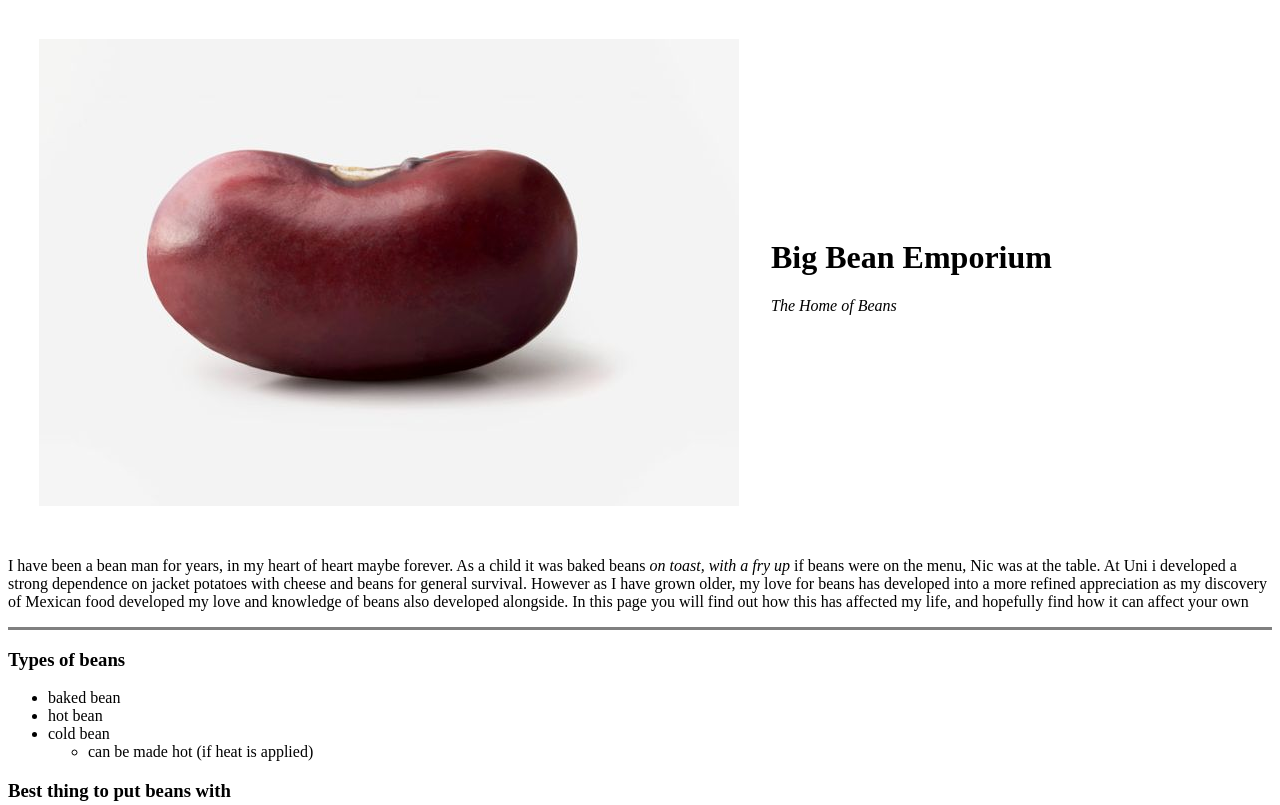
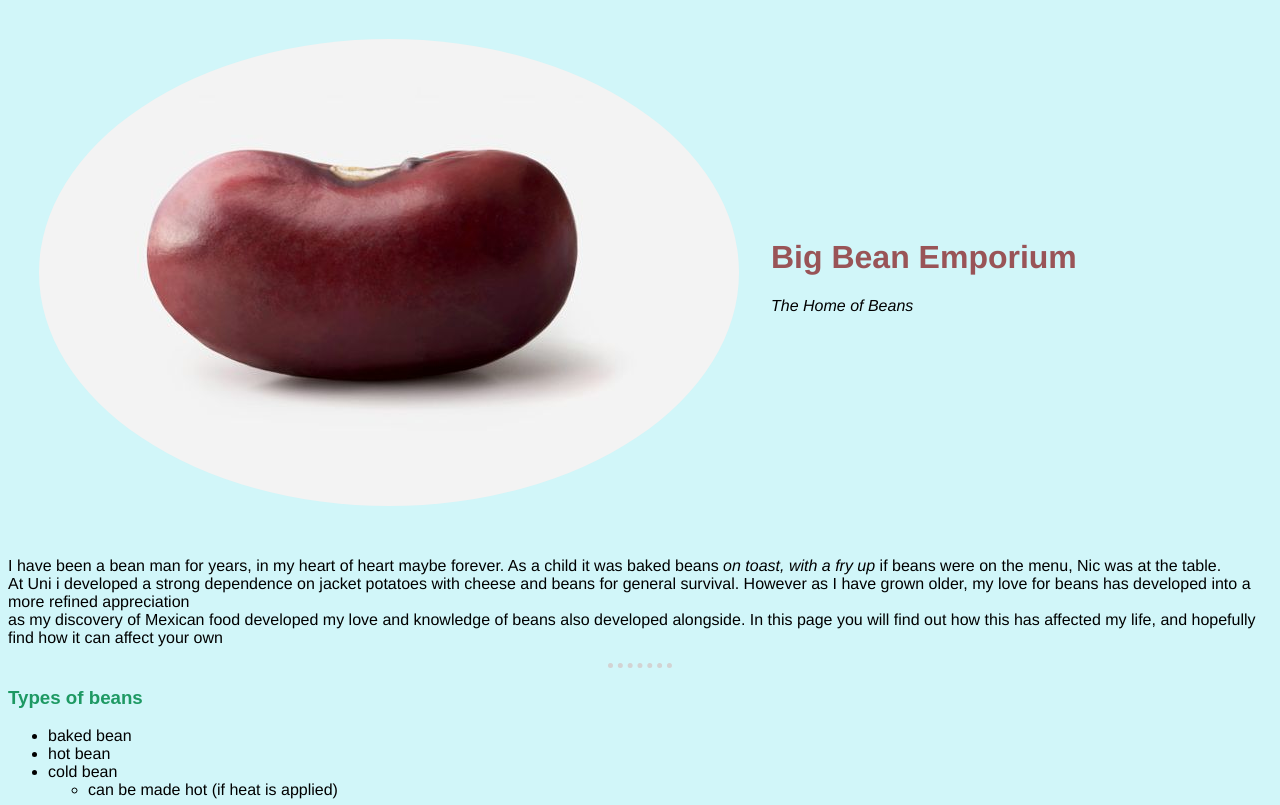
Before and after one commit to ProtateHoe/Bean-Emporium, a plain HTML site: page index.html in a window 1280 px wide. Shown: the top 805 px of the page. Drawn offline with Linux system fonts and the light colour scheme.

Commit message:
added css

```diff
--- /dev/null
+++ b/CSS/styles.css
@@ -0,0 +1,26 @@
+  body {
+    background-color: #D1F6F9;
+    font-family: Ariel, Helvetica, sans-serif;
+  }
+
+  hr {
+    border-color: #d3d3d3;
+    border-top-width: 5px;
+    border-style: dotted none none;
+    width: 5%;
+  }
+
+  h1 {
+    color: #995457;
+  }
+
+  h3 {
+    color: #1D9963;
+    font-family: "Ariel black", Gadget, sans-serif;
+  }
+
+/******************ID SELECTORS***************/
+
+#hero_bean {
+  border-radius: 50%;
+}
--- a/index.html
+++ b/index.html
@@ -5,22 +5,25 @@
   <meta charset="utf-8">
   <meta name="description" content="The place to see beans, talk beans and bean beans" />
   <title>🌯Nic's Big Bean Emporium🌮</title>
+  <link rel="stylesheet" href="css/styles.css">
 </head>
 
 <body>
   <table cellspacing=30>
     <tr>
-      <td><img src="bean.jpg" alt="picture of a bean"></td>
+      <td><img id="hero_bean"src="bean.jpg" alt="picture of a bean"></td>
       <td>
         <h1><strong>Big Bean Emporium</strong></h1>
         <p><em>The Home of Beans</em></p>
       </td>
     </tr>
   </table>
-  <p>I have been a bean man for years, in my heart of heart maybe forever. As a child it was baked beans <em>on toast, with a fry up</em> if beans were on the menu, Nic was at the table.
-    At Uni i developed a strong dependence on jacket potatoes with cheese and beans for general survival. However as I have grown older, my love for beans has developed into a more refined appreciation
+  <p>I have been a bean man for years, in my heart of heart maybe forever. As a child it was baked beans <em>on toast, with a fry up</em> if beans were on the menu, Nic was at the table.<br>
+    At Uni i developed a strong dependence on jacket potatoes with cheese and beans for general survival. However as I have grown older, my love for beans has developed into a more refined appreciation <br>
     as my discovery of Mexican food developed my love and knowledge of beans also developed alongside. In this page you will find out how this has affected my life, and hopefully find how it can affect your own</p>
-  <hr size="3" noshade>
+
+  <hr>
+
   <h3>Types of beans</h3>
   <ul>
     <li>baked bean</li>
@@ -38,8 +41,7 @@
     <li>nothing but the cold reality youre eating beans straight from the can</li>
   </ol>
 
-  <hr size="3" noshade>
-
+  <hr>
 
   <h3>Bean Experience</h3>
   <table cellspacing=10>
@@ -95,7 +97,7 @@
 
   </table>
 
-  <hr size="3" noshade>
+  <hr>
 
   <h3><a href="bean places.html"><strong>Places to eat beans</strong></a></h3>
 
@@ -103,7 +105,6 @@
 
   <h2><a href="contact.html">Contact Beans</a></h2>
 
-
 </body>
 
 </html>
```
Also changed, not shown: bean places.html (+1 -0 lines), contact.html (+1 -0 lines).
